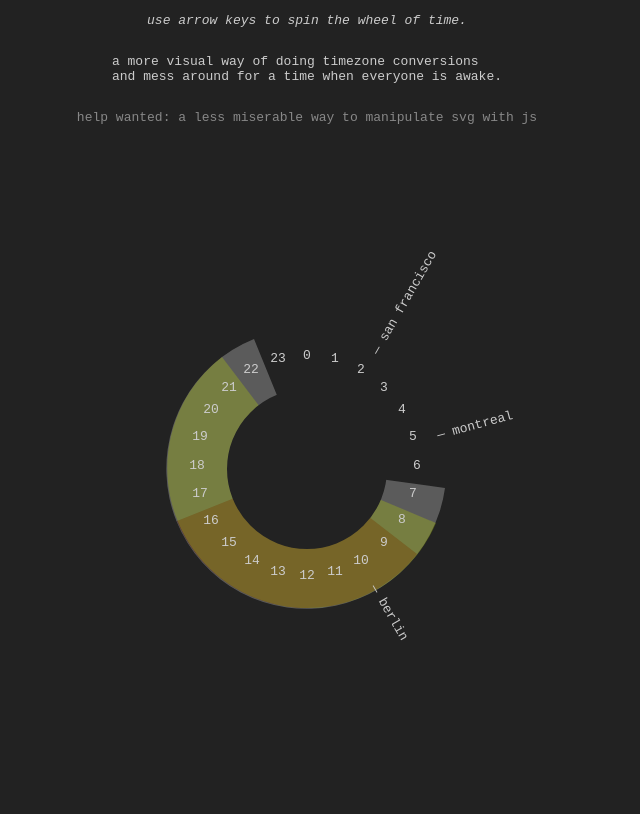
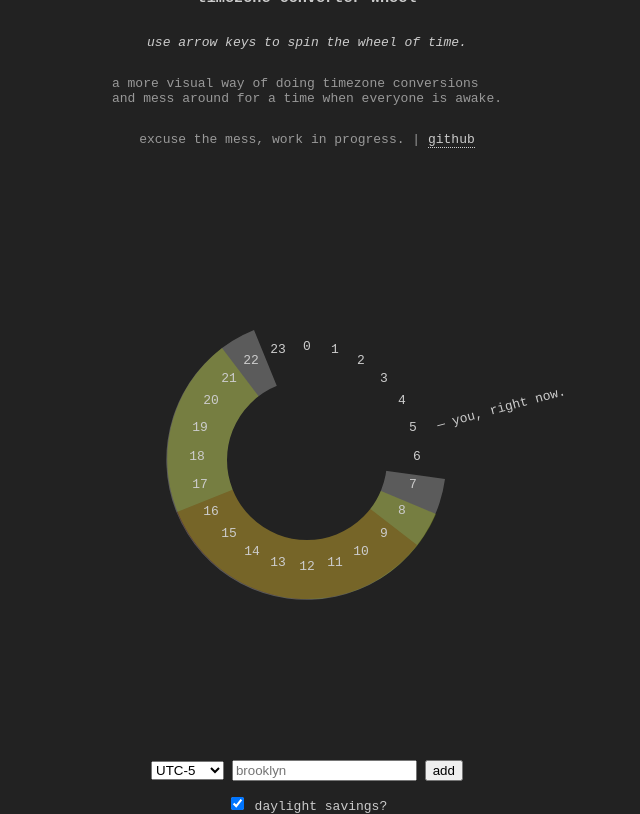
Before and after one commit to daiyi/time-zone-wheel-js, a website: page index.html in a window 1280 px wide. Shown: the whole page, without its empty margins (333-973 px from the left). Drawn offline with Linux system fonts and the light colour scheme.

Commit message:
enter your own timezone labels

```diff
--- a/index.html
+++ b/index.html
@@ -8,11 +8,12 @@
 
 <body>
   <div id="page">
+    <h3>timezone converter wheel</h3>
     <p><em>use arrow keys to spin the wheel of time.</em></p>
-    <p>
+    <p style="color: #999">
       a more visual way of doing timezone conversions <br />
       and mess around for a time when everyone is awake.</p>
-    <p style="color: #888">help wanted: a less miserable way to manipulate svg with js</p>
+    <p style="color: #999">excuse the mess, work in progress. | <a href="https://github.com/daiyi/time-zone-wheel">github</a>
 
     <div id="wheel-box">
       <svg viewBox="-300 -300 600 600">
@@ -24,21 +25,61 @@
                     stroke="white" stroke-width="100"></circle>
           </mask>
         </defs>
-        <!-- <g id="wheel"> -->
         <g id="wheel" mask="url(#doughnut)">
-          <!-- <path d="M 200 0
-                  A 200 200, 0, 0, 1, 373.2 100
-                  L 200 200
-                  Z"
-               fill="#27e10e"></path> -->
-
-          <!-- <path d="M 0 200 L 0 0 Z"></path>
-          <path d="M 200 0 L 0 0 Z"></path> -->
-          <!-- <line x1="200" y1="0" x2="150" y2="0"></line> -->
         </g>
       </svg>
       <div id="locations"></div>
     </div>
-  </div>
+    <form id="form-add-location">
+      <div class="form-group">
+        <label for="input-timezone-utc" hidden="true">
+          timezone
+        </label>
+        <select type="select" id="input-timezone-utc">
+          <option value="-14">UTC-14</option>
+          <option value="-13">UTC-13</option>
+          <option value="-12">UTC-12</option>
+          <option value="-11">UTC-11</option>
+          <option value="-10">UTC-10</option>
+          <option value="-9">UTC-9</option>
+          <option value="-8">UTC-8</option>
+          <option value="-7">UTC-7</option>
+          <option value="-6">UTC-6</option>
+          <option value="-5" selected="true">UTC-5</option>
+          <option value="-4">UTC-4</option>
+          <option value="-3">UTC-3</option>
+          <option value="-2">UTC-2</option>
+          <option value="-1">UTC-1</option>
+          <option value="+0">UTC+0</option>
+          <option value="+1">UTC+1</option>
+          <option value="+2">UTC+2</option>
+          <option value="+3">UTC+3</option>
+          <option value="+4">UTC+4</option>
+          <option value="+5">UTC+5</option>
+          <option value="+6">UTC+6</option>
+          <option value="+7">UTC+7</option>
+          <option value="+8">UTC+8</option>
+          <option value="+9">UTC+9</option>
+          <option value="+10">UTC+10</option>
+          <option value="+11">UTC+11</option>
+          <option value="+12">UTC+12</option>
+          <option value="+13">UTC+13</option>
+          <option value="+14">UTC+14</option>
+        </select>
+      </div>
+      <div class="form-group">
+        <label for="input-timezone-label" hidden="true">label</label>
+        <input placeholder="brooklyn" id="input-timezone-label" type="text"></input>
+      </div>
+      <div class="form-group">
+        <button class="button-submit" id="button-add-location">add</button>
+      </div>
+    </form>
+    <form>
+      <div class="form-group">
+        <input checked="true" id="input-timezone-dst" type="checkbox"></input>
+        <label for="input-timezone-dst">daylight savings?</label>
+      </div>
+    </form>
 </body>
 </html>
--- a/src/main.scss
+++ b/src/main.scss
@@ -91,3 +91,15 @@ html, body {
     position: absolute;
   }
 }
+
+form {
+  .form-group {
+    display: inline-block;
+  }
+}
+
+a, a:visited, a:hover {
+  color: $white;
+  text-decoration: none;
+  border-bottom: 1px dotted $white;
+}
--- a/timezones.js
+++ b/timezones.js
@@ -1,12 +1,12 @@
 var clockWedges = 24;
+var radius = 150
+var locations = {}
 
 document.addEventListener("DOMContentLoaded", function(e) {
   var page = document.getElementById('page')
   var wheelbox = document.getElementById('wheel-box')
-  var locationbox = document.getElementById('locations')
   var wheel = document.getElementById('wheel')
-  var radius = 150;
-  var r = radius;
+  var r = radius
 
   var timeSlices = [
     {
@@ -70,51 +70,14 @@ document.addEventListener("DOMContentLoaded", function(e) {
     wheel.appendChild(hourText)
   }
 
-  var locations = []
-  locations = [
-    {
-      name: "berlin",
-      hour: 10
-    }
-  ]
-  locations = [
-    {
-      name: "montreal",
-      hour: 5
-    },
-    {
-      name: "san francisco",
-      hour: 2
-    },
-    {
-      name: "berlin",
-      hour: 10
-    }
-  ]
+  // add default location
+  addLocation({ label: 'you, right now.', utc: null }, radius-15)
 
-  locations.forEach(function(loc) {
-    r = radius-15
-    var location = document.createElement("div");
+  // add event listeners
+  document.getElementById('button-add-location').addEventListener('click', processNewLocation)
+});
 
-    // subtract Math.PI/2 to start 0th hour at top
-    var theta = 2*Math.PI/clockWedges*loc.hour - Math.PI/2;
-    var x = r * Math.sin(theta);
-    var y = r * Math.cos(theta);
-    location.innerHTML = loc.name
-    location.setAttribute('class', 'location')
-    location.style.top = x
-    location.style.left = y
 
-    // correct for words being upside down if on left side
-    if (theta > Math.PI - Math.PI/2) {
-      theta = theta + Math.PI
-    }
-    location.style.transform = 'rotateZ(' + theta + 'rad)'
-
-    locationbox.appendChild(location)
-  });
-
-});
 
 function rotateTimewheel(e) {
   var wheel = document.getElementById('wheel')
@@ -135,10 +98,89 @@ function rotateTimewheel(e) {
   wheel.style.transform = 'rotateZ(' + newRads + 'rad)'
 }
 
+function processNewLocation(e) {
+  e.preventDefault()
+  var form = document.getElementById('form-add-location')
+  var utcForm = document.getElementById('input-timezone-utc')
+  var labelForm = document.getElementById('input-timezone-label')
+  var labelDST = document.getElementById('input-timezone-dst')
+
+  if (utcForm && utcForm.value && labelForm) {
+    addLocation({
+      label: labelForm.value  || utcForm.selectedOptions[0].innerHTML,
+      utc: Number(utcForm.value) + labelDST.checked
+    }, radius-15)
+
+    // clear form
+    labelForm.value = ''
+  }
+  else {
+    console.log('nope');
+  }
+}
+
+// loc is an object of shape:
+// { labels: array(<string>), utc: int }
+// r is the radius
+function addLocation(loc, r) {
+  var date = new Date()
+  if (loc.utc) {
+
+  }
+
+  var locationbox = document.getElementById('locations')
+  var location = document.createElement('div');
+  var hourOffset = loc.utc? ((loc.utc + date.getUTCHours() + 24) % 24) : date.getHours()
+
+  if (locations[hourOffset]) {
+    locations[hourOffset]['labels'].push(loc.label)
+    var timelabel = document.querySelector('#locations .location-' + hourOffset)
+    timelabel.innerHTML += ' & ' + loc.label
+  }
+  else {
+    locations[hourOffset] = {
+      labels: [loc.label]
+    }
+
+    // subtract Math.PI/2 to start 0th utc at top
+    var theta = 2*Math.PI/clockWedges*hourOffset - Math.PI/2;
+    theta = theta % (Math.PI*2);
+    var x = r * Math.sin(theta);
+    var y = r * Math.cos(theta);
+    location.innerHTML = loc.label
+    location.setAttribute('class', 'location location-' + hourOffset)
+    location.style.top = x + 'px'
+    location.style.left = y + 'px'
+
+    // correct for words being upside down if on left side
+    // TODO
+    // if (theta > Math.PI + Math.PI/2) {
+    //   theta = theta - Math.PI
+    // }
+    location.style.transform = 'rotateZ(' + theta + 'rad)'
+
+    locationbox.appendChild(location)
+  }
+}
+
+
+// todo eventhandler on dom labels
+function removeLocation(locKey) {
+  var timelabel = document.querySelector('#locations .location-' + locKey)
+
+  // remove from data structure
+  locations[locKey].slice(locations[locKey].indexOf(timelabel.innerHTML), 1)
+
+  // remove from dom
+  timelabel.parentNode().removeChild(timeLabel)
+}
+
+// todo localstorage
+
+
 document.addEventListener("keydown", function (e) {
     throttle(rotateTimewheel, e);
 }, false);
-
 
 var throttle = (function () {
   var timeWindow = 200; // time in ms
```
Also changed, not shown: main.css.
